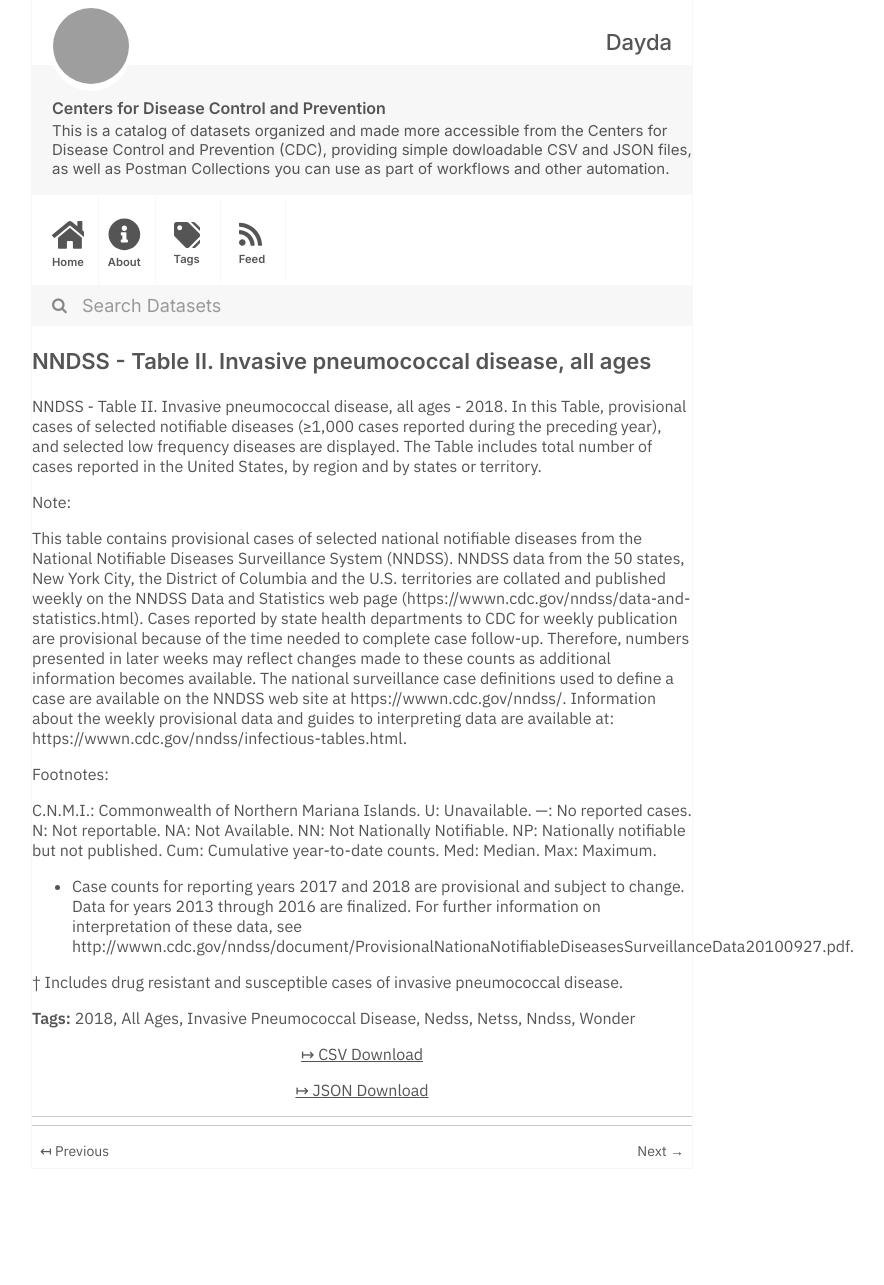
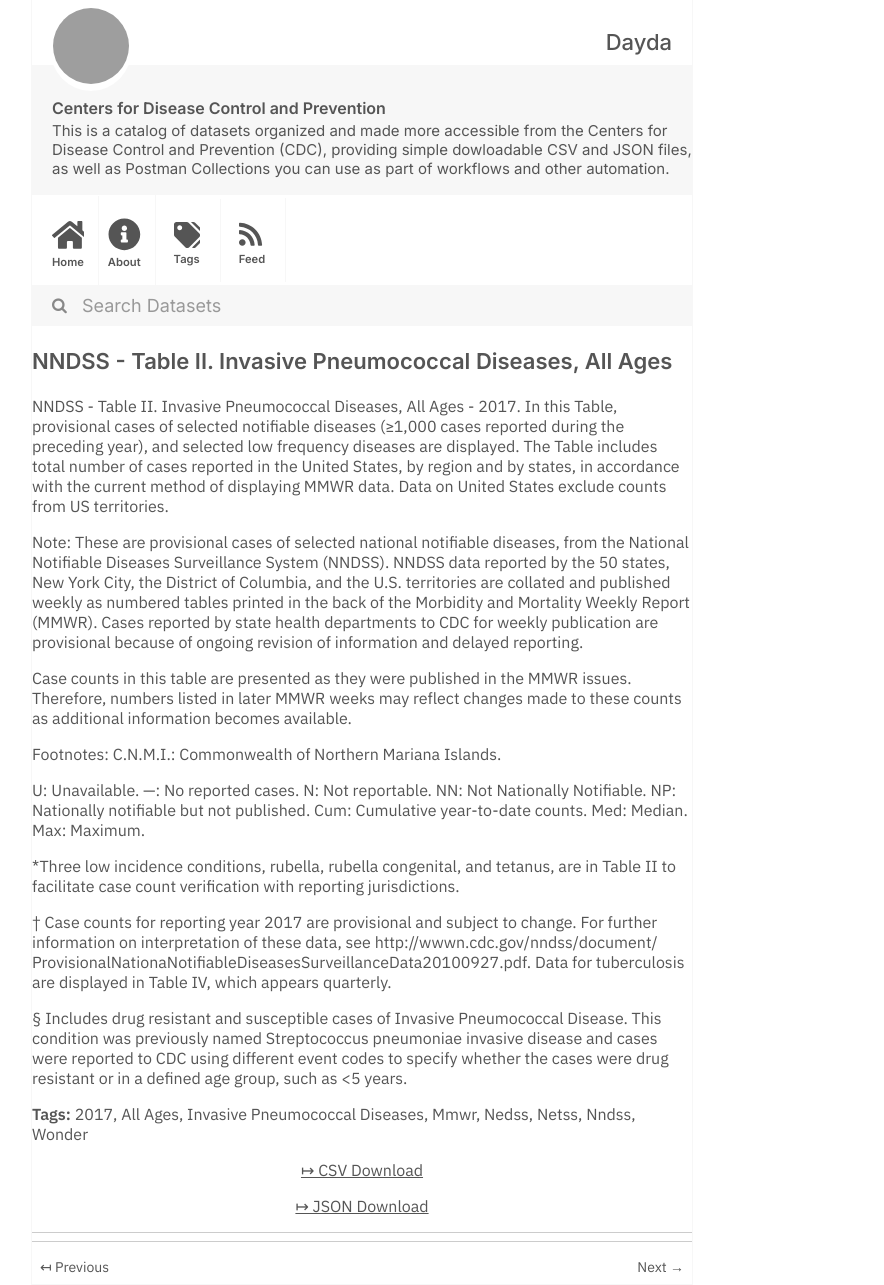
Before and after one commit to dayda-entities/centers-for-disease-control-and-prevention, a Jekyll site: the page built from _posts/2020-11-12-nndss-table-ii-invasive-pneumo.md, in a window 1280 px wide. Shown: the whole page, without its empty margins (278-1162 px from the left). Built offline with Jekyll 4.4.1, drawn with Linux system fonts in a browser that asks for light colours; before the commit the page ends 1169 px from its top, so only the background shows below that; grey boxes are pictures that could not be loaded.

Commit message:
Publish Data

```diff
--- a/_posts/2020-11-12-nndss-table-ii-invasive-pneumo.md
+++ b/_posts/2020-11-12-nndss-table-ii-invasive-pneumo.md
@@ -1,34 +1,38 @@
 ---
-title: 'NNDSS - Table II. Invasive pneumococcal disease, all ages'
-created: '2020-11-12T12:15:28.770210'
-modified: '2021-04-21T19:31:20.604271'
+title: 'NNDSS - Table II. Invasive Pneumococcal Diseases, All Ages'
+created: '2020-11-12T12:15:19.859953'
+modified: '2021-04-21T19:30:18.827207'
 state: active
 type: dataset
 tags:
-  - '2018'
+  - '2017'
   - All Ages
-  - Invasive Pneumococcal Disease
+  - Invasive Pneumococcal Diseases
+  - Mmwr
   - Nedss
   - Netss
   - Nndss
   - Wonder
 groups: []
-csv_url: 'https://data.cdc.gov/api/views/n24i-76tn/rows.csv?accessType=DOWNLOAD'
-json_url: 'https://data.cdc.gov/api/views/n24i-76tn/rows.json?accessType=DOWNLOAD'
+csv_url: 'https://data.cdc.gov/api/views/mbsb-z5f8/rows.csv?accessType=DOWNLOAD'
+json_url: 'https://data.cdc.gov/api/views/mbsb-z5f8/rows.json?accessType=DOWNLOAD'
 layout: post
 
 ---
-NNDSS - Table II. Invasive pneumococcal disease, all ages - 2018. In this Table, provisional cases of selected notifiable diseases (≥1,000 cases reported during the preceding year), and selected low frequency diseases are displayed. The Table includes total number of cases reported in the United States, by region and by states or territory.
+NNDSS - Table II. Invasive Pneumococcal Diseases, All Ages - 2017. In this Table, provisional cases of selected notifiable diseases (≥1,000 cases reported during the preceding year), and selected low frequency diseases are displayed. The Table includes total number of cases reported in the United States, by region and by states, in accordance with the current method of displaying MMWR data.  Data on United States exclude counts from US territories.
 
 Note:
+These are provisional cases of selected national notifiable diseases, from the National Notifiable Diseases Surveillance System (NNDSS). NNDSS data reported by the 50 states, New York City, the District of Columbia, and the U.S. territories are collated and published weekly as numbered tables printed in the back of the Morbidity and Mortality Weekly Report (MMWR). Cases reported by state health departments to CDC for weekly publication are provisional because of ongoing revision of information and delayed reporting.
 
-This table contains provisional cases of selected national notifiable diseases from the National Notifiable Diseases Surveillance System (NNDSS). NNDSS data from the 50 states, New York City, the District of Columbia and the U.S. territories are collated and published weekly on the NNDSS Data and Statistics web page (https://wwwn.cdc.gov/nndss/data-and-statistics.html). Cases reported by state health departments to CDC for weekly publication are provisional because of the time needed to complete case follow-up.  Therefore, numbers presented in later weeks may reflect changes made to these counts as additional information becomes available. The national surveillance case definitions used to define a case are available on the NNDSS web site at https://wwwn.cdc.gov/nndss/. Information about the weekly provisional data and guides to interpreting data are available at: https://wwwn.cdc.gov/nndss/infectious-tables.html.
+Case counts in this table are presented as they were published in the MMWR issues. Therefore, numbers listed in later MMWR weeks may reflect changes made to these counts as additional information becomes available.
 
 Footnotes:
+ C.N.M.I.: Commonwealth of Northern Mariana Islands.
 
-C.N.M.I.: Commonwealth of Northern Mariana Islands.
-U: Unavailable. —: No reported cases. N: Not reportable. NA:  Not Available.  NN: Not Nationally Notifiable. NP: Nationally notifiable but not published. Cum: Cumulative year-to-date counts. Med: Median. Max: Maximum.
+ U: Unavailable. —: No reported cases. N: Not reportable. NN: Not Nationally Notifiable. NP: Nationally notifiable but not published. Cum: Cumulative year-to-date counts. Med: Median. Max: Maximum.
 
-* Case counts for reporting years 2017 and 2018 are provisional and subject to change. Data for years 2013 through 2016 are finalized. For further information on interpretation of these data, see http://wwwn.cdc.gov/nndss/document/ProvisionalNationaNotifiableDiseasesSurveillanceData20100927.pdf.
+*Three low incidence conditions, rubella, rubella congenital, and tetanus, are in Table II to facilitate case count verification with reporting jurisdictions.
 
-† Includes drug resistant and susceptible cases of invasive pneumococcal disease.
+† Case counts for reporting year 2017 are provisional and subject to change. For further information on interpretation of these data, see http://wwwn.cdc.gov/nndss/document/ ProvisionalNationaNotifiableDiseasesSurveillanceData20100927.pdf. Data for tuberculosis are displayed in Table IV, which appears quarterly.
+
+§ Includes drug resistant and susceptible cases of Invasive Pneumococcal Disease. This condition was previously named Streptococcus pneumoniae invasive disease and cases were reported to CDC using different event codes to specify whether the cases were drug resistant or in a defined age group, such as <5 years.
```
